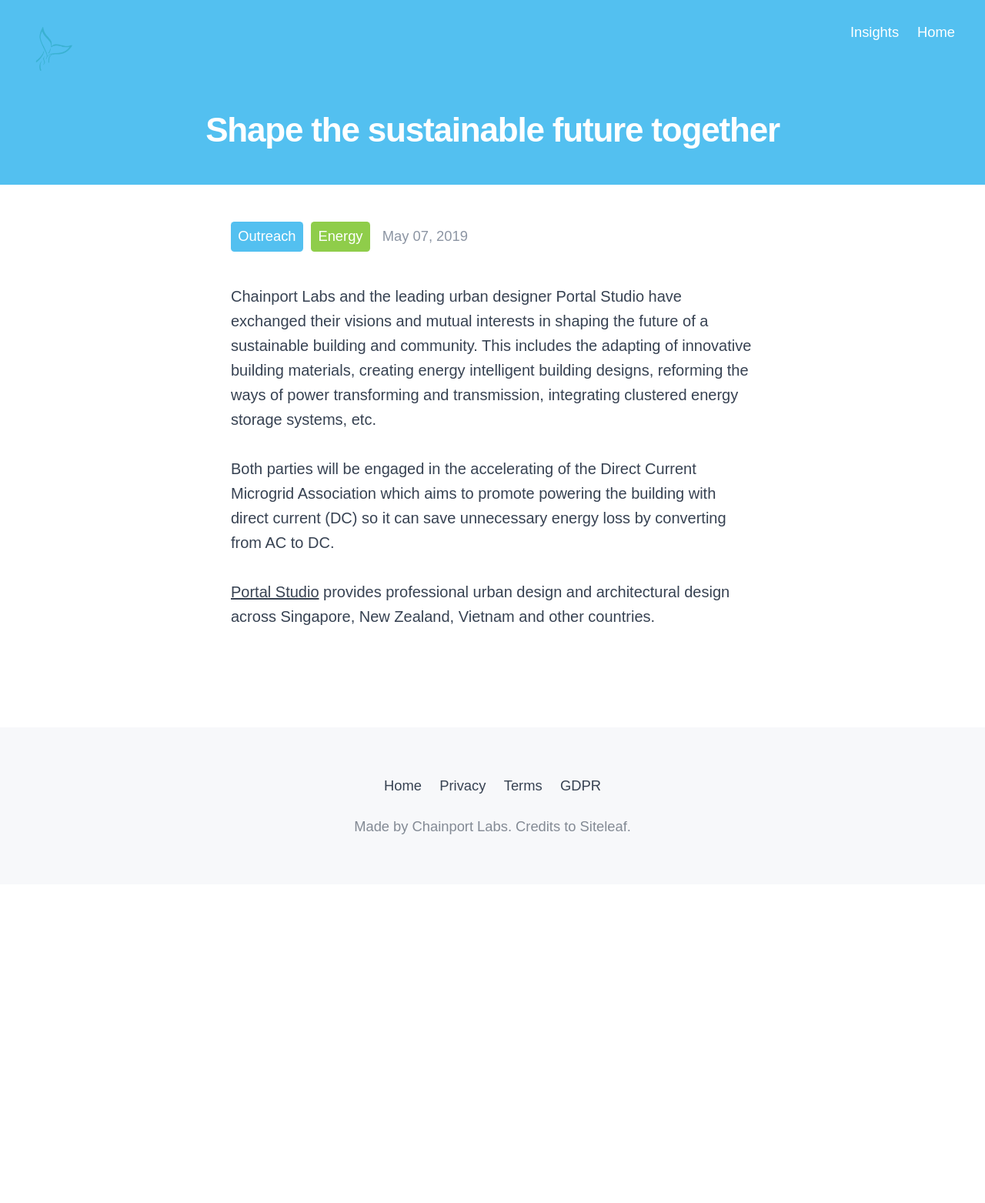
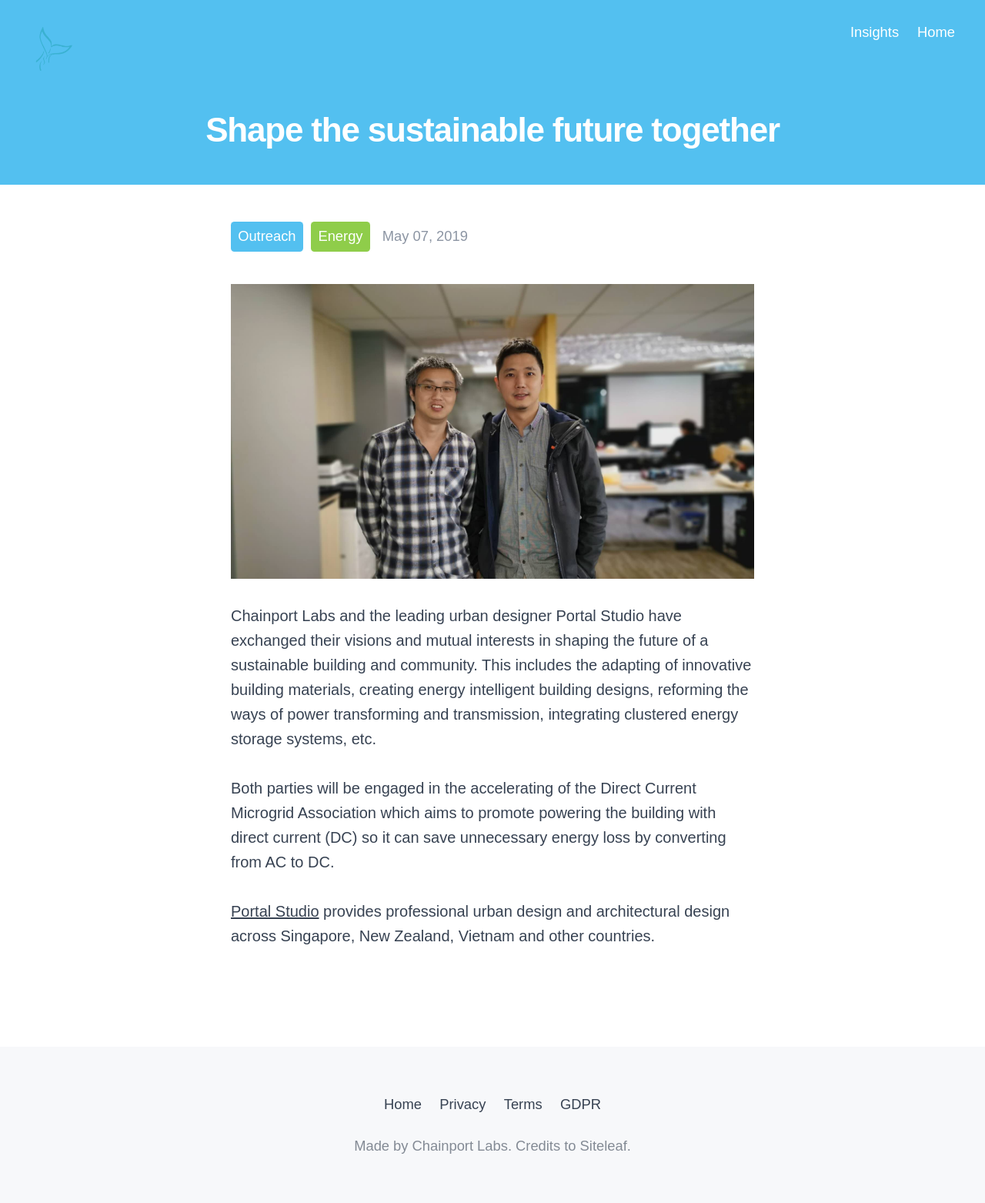
Before and after one commit to sundaywork/chainport_insights, a Jekyll site: the page built from _posts/2019-05-07-shape-the-sustainable-future-together.markdown, in a window 1280 px wide. Shown: the whole page at 77% size. Built offline with Jekyll 4.4.1, drawn with Linux system fonts in a browser that asks for light colours; some web fonts are replaced; before the commit the page ends 1149 px from its top, so only the background shows below that.

Commit message:
Updated Shape The Sustainable Future Together

```diff
--- a/_posts/2019-05-07-shape-the-sustainable-future-together.markdown
+++ b/_posts/2019-05-07-shape-the-sustainable-future-together.markdown
@@ -4,7 +4,10 @@ date: 2019-05-07 22:53:00 -04:00
 tags:
 - outreach
 - Energy
+image: "/uploads/withjason.jpeg"
 ---
+
+![withjason.jpeg](/uploads/withjason.jpeg)
 
 Chainport Labs and the leading urban designer Portal Studio have exchanged their visions and mutual interests in shaping the future of a sustainable building and community. This includes the adapting of innovative building materials, creating energy intelligent building designs, reforming the ways of power transforming and transmission, integrating clustered energy storage systems, etc.
 
```
